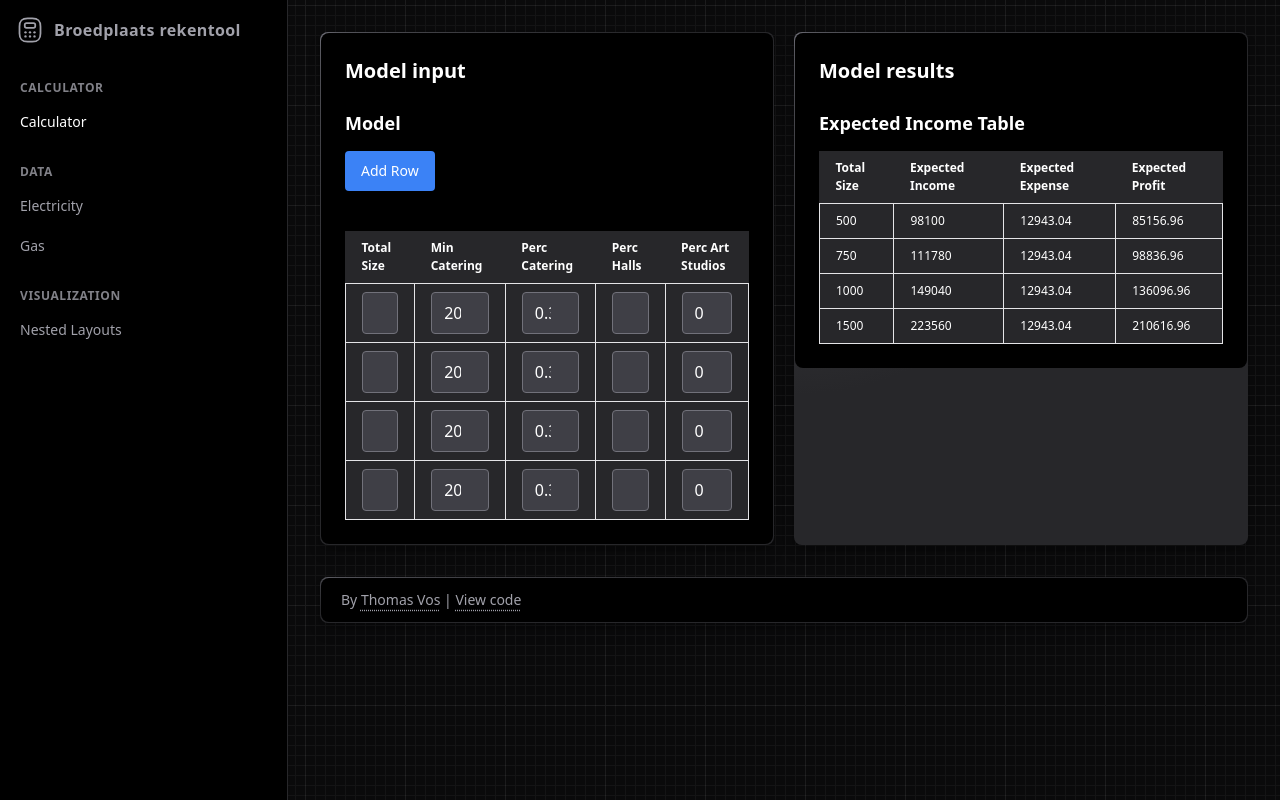
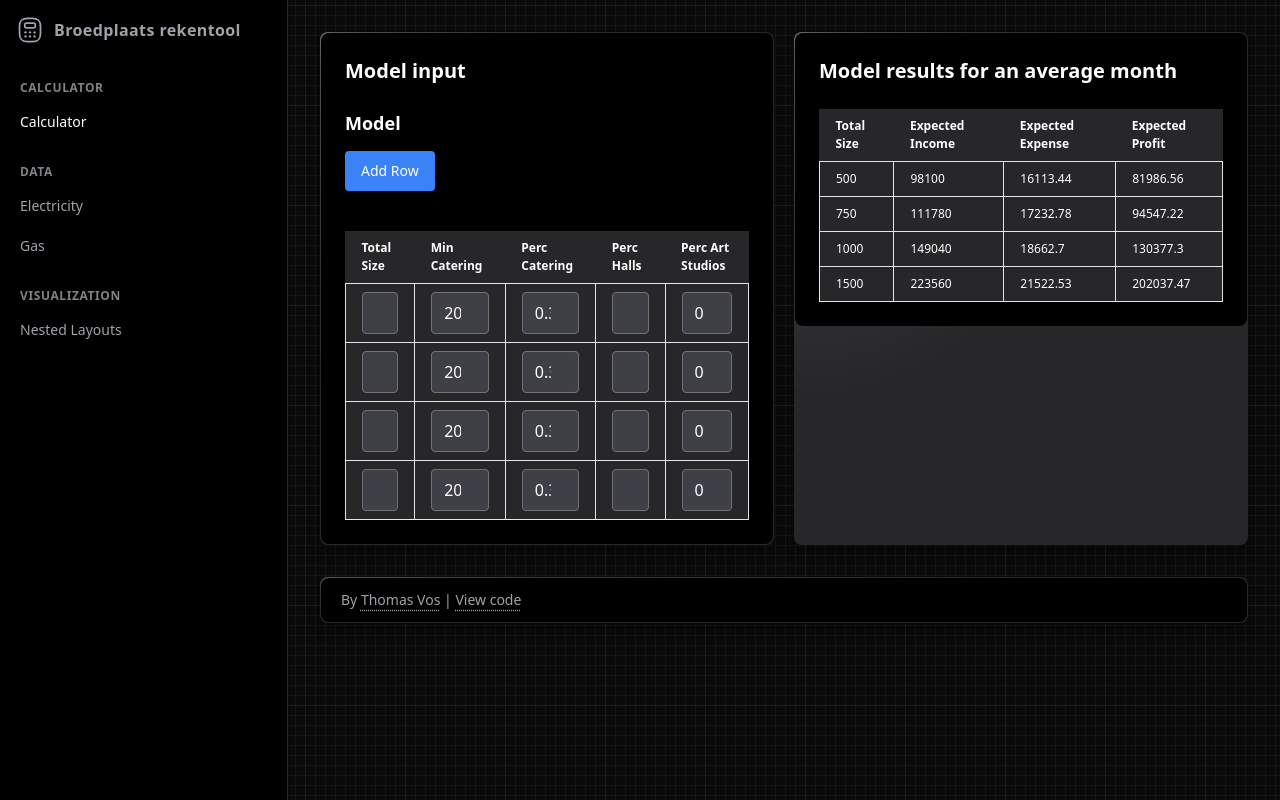
Before and after one commit to T-Vos/broedplaats-rekentool, a Next.js app: page /calculator in a window 1280 px wide. Built offline with nearby package versions, Linux system fonts and the light colour scheme.

Commit message:
adds energy costs

```diff
--- /dev/null
+++ b/app/calculator/calculations.ts
@@ -0,0 +1,42 @@
+export function calculateArtStudioSize(
+  totalSize: number,
+  cateringSize: number,
+  percHalls: number,
+  percArtStudios: number,
+): number {
+  return (totalSize - cateringSize - percHalls * totalSize) * percArtStudios;
+}
+
+export function calculateCateringSize(
+  minCatering = 0,
+  totalSize = 0,
+  percCatering = 0,
+): number {
+  return Math.max(minCatering, totalSize * percCatering);
+}
+
+export function receiveFullRowCalculation(
+  totalSize: number,
+  minCatering: number,
+  percCatering: number,
+  percHalls: number,
+  percArtStudios: number,
+) {
+  const cateringSize = calculateCateringSize(
+    minCatering,
+    totalSize,
+    percCatering,
+  );
+  const artStudioSize = calculateArtStudioSize(
+    totalSize,
+    cateringSize,
+    percHalls,
+    percArtStudios,
+  );
+  const hallSize = totalSize - cateringSize - artStudioSize;
+  return {
+    artStudioSize,
+    cateringSize,
+    hallSize,
+  };
+}
--- /dev/null
+++ b/app/calculator/defaultRows.json
@@ -0,0 +1,42 @@
+[
+  {
+    "totalSize": 500,
+    "minCatering": 200,
+    "percCatering": 0.3,
+    "percHalls": 0.1,
+    "percArtStudios": 0.6,
+    "artStudioSize": null,
+    "cateringSize": null,
+    "hallSize": null
+  },
+  {
+    "totalSize": 750,
+    "minCatering": 200,
+    "percCatering": 0.3,
+    "percHalls": 0.1,
+    "percArtStudios": 0.6,
+    "artStudioSize": null,
+    "cateringSize": null,
+    "hallSize": null
+  },
+  {
+    "totalSize": 1000,
+    "minCatering": 200,
+    "percCatering": 0.3,
+    "percHalls": 0.1,
+    "percArtStudios": 0.6,
+    "artStudioSize": null,
+    "cateringSize": null,
+    "hallSize": null
+  },
+  {
+    "totalSize": 1500,
+    "minCatering": 200,
+    "percCatering": 0.3,
+    "percHalls": 0.1,
+    "percArtStudios": 0.6,
+    "artStudioSize": null,
+    "cateringSize": null,
+    "hallSize": null
+  }
+]
--- a/app/calculator/page.tsx
+++ b/app/calculator/page.tsx
@@ -1,251 +1,20 @@
 'use client';
 
+import { RowData } from '#/lib/row';
+import { Variables } from '#/lib/variables';
+import { ScenarioVariables } from '#/lib/scenarioVariables';
 import { useState } from 'react';
-
-interface RowData {
-  totalSize: number;
-  minCatering: number;
-  percCatering: number;
-  percHalls: number;
-  percArtStudios: number;
-}
-export interface Variables {
-  income: Income;
-  expenses: Expenses;
-  energyUsage: EnergyUsage;
-}
-
-export interface EnergyUsage {
-  electricity: Electricity;
-  gas: Gas;
-}
-
-export interface Electricity {
-  costs: ElectricityCosts;
-  catering: { [key: string]: number };
-  office: { [key: string]: number };
-}
-
-export interface ElectricityCosts {
-  minPerkWh: number;
-  maxPerkWh: number;
-  average: number;
-}
-
-export interface Gas {
-  costs: GasCosts;
-  catering: { [key: string]: number };
-  office: Office;
-}
-
-export interface GasCosts {
-  minPerM3: number;
-  maxPerM3: number;
-  average: number;
-}
-
-export interface Office {
-  minPerM2M3: number;
-  maxPerM2M3: number;
-}
-
-export interface Expenses {
-  labourCosts: LabourCosts;
-  renovation: Renovation;
-  loanCosts: LoanCosts;
-  legalCosts: LegalCosts;
-}
-
-export interface LabourCosts {
-  minCostPerHour: number;
-  maxCostPerHour: number;
-  workingPersonPerHour: number;
-  hoursUsage: number;
-}
-
-export interface LegalCosts {
-  notary: Accountancy;
-  accountancy: Accountancy;
-  uboRegistration: number;
-  registerChamberOfCommerce: number;
-  taxationNumber: number;
-  registrationStockHolders: number;
-  exploitationPermitWithoutTerrarsse: number;
-  exploitationPermitWithTerrarsse: number;
-}
-
-export interface Accountancy {
-  minCost: number;
-  maxCost: number;
-}
-
-export interface LoanCosts {
-  interestRate: number;
-  duration: number;
-  loanAmount: number;
-}
-
-export interface Renovation {
-  maxCostPerM2: number;
-  minCostPerM2: number;
-  furnitureCater: number;
-}
-
-export interface Income {
-  artStudios: ArtStudios;
-  catering: Catering;
-}
-
-export interface ArtStudios {
-  minIncomePerM2: number;
-  maxIncomePerM2: number;
-}
-
-export interface Catering {
-  peoplePerM2: PeoplePerM2;
-  expendure: Expendure;
-  open: Open;
-}
-
-export interface Open {
-  nightsPerWeek: number;
-}
-export interface Expendure {
-  perPerson: number;
-  margin: number;
-}
-
-export interface PeoplePerM2 {
-  max: number;
-  normal: number;
-  terrace: number;
-}
-
-export interface ScenarioVariables {
-  costScenario: 'average' | 'min' | 'max';
-  incomeScenario: 'average' | 'min' | 'max';
-  terraceScenario: boolean;
-}
+import standardVariables from './variables.json';
+import defaultRows from './defaultRows.json';
+import {
+  calculateArtStudioSize,
+  calculateCateringSize,
+  receiveFullRowCalculation,
+} from './calculations';
 
 export default function Page() {
-  const [rows, setRows] = useState<RowData[]>([
-    {
-      totalSize: 500,
-      minCatering: 200,
-      percCatering: 0.3,
-      percHalls: 0.1,
-      percArtStudios: 0.6,
-    },
-    {
-      totalSize: 750,
-      minCatering: 200,
-      percCatering: 0.3,
-      percHalls: 0.1,
-      percArtStudios: 0.6,
-    },
-    {
-      totalSize: 1000,
-      minCatering: 200,
-      percCatering: 0.3,
-      percHalls: 0.1,
-      percArtStudios: 0.6,
-    },
-    {
-      totalSize: 1500,
-      minCatering: 200,
-      percCatering: 0.3,
-      percHalls: 0.1,
-      percArtStudios: 0.6,
-    },
-  ]);
-  const [variables, setVariables] = useState<Variables>({
-    income: {
-      artStudios: {
-        minIncomePerM2: 14,
-        maxIncomePerM2: 16,
-      },
-      catering: {
-        peoplePerM2: {
-          max: 4,
-          normal: 2,
-          terrace: 1.5,
-        },
-        expendure: {
-          perPerson: 25,
-          margin: 0.8,
-        },
-        open: {
-          nightsPerWeek: 3,
-        },
-      },
-    },
-    expenses: {
-      labourCosts: {
-        minCostPerHour: 15,
-        maxCostPerHour: 20,
-        workingPersonPerHour: 2,
-        hoursUsage: 10,
-      },
-      renovation: {
-        maxCostPerM2: 500,
-        minCostPerM2: 300,
-        furnitureCater: 25000,
-      },
-      loanCosts: {
-        interestRate: 0.1,
-        duration: 10,
-        loanAmount: 500000,
-      },
-      legalCosts: {
-        notary: {
-          minCost: 500,
-          maxCost: 1000,
-        },
-        accountancy: {
-          minCost: 800,
-          maxCost: 800,
-        },
-        uboRegistration: 25,
-        registerChamberOfCommerce: 80,
-        taxationNumber: 105.5,
-        registrationStockHolders: 25,
-        exploitationPermitWithoutTerrarsse: 2200,
-        exploitationPermitWithTerrarsse: 2600,
-      },
-    },
-    energyUsage: {
-      electricity: {
-        costs: {
-          minPerkWh: 0.0667,
-          maxPerkWh: 0.6588,
-          average: 0.15735,
-        },
-        catering: {
-          minPerM2Kwh: 75,
-          maxPerM2Kwh: 250,
-        },
-        office: {
-          minPerM2Kwh: 60,
-          maxPerM2Kwh: 100,
-        },
-      },
-      gas: {
-        costs: {
-          minPerM3: 0.2616,
-          maxPerM3: 2.783,
-          average: 0.6329516666666668,
-        },
-        catering: {
-          minPerM2Kwh: 21,
-          maxPerM2Kwh: 40,
-        },
-        office: {
-          minPerM2m3: 12,
-          maxPerM2m3: 23,
-        },
-      },
-    },
-  });
+  const [rows, setRows] = useState<RowData[]>(defaultRows);
+  const [variables, setVariables] = useState<Variables>(standardVariables);
 
   const [ScenarioVariables, setScenarioVariables] = useState<ScenarioVariables>(
     {
@@ -261,19 +30,45 @@ export default function Page() {
     value: number,
   ) => {
     const newRows = [...rows];
-    newRows[index][field] = value;
+    let row = newRows[index];
+    row[field] = value;
+    const { artStudioSize, cateringSize, hallSize } = receiveFullRowCalculation(
+      row.totalSize,
+      row.minCatering,
+      row.percCatering,
+      row.percHalls,
+      row.percArtStudios,
+    );
+    row.artStudioSize = artStudioSize;
+    row.cateringSize = cateringSize;
+    row.hallSize = hallSize;
     setRows(newRows);
   };
 
   const addRow = () => {
+    const totalSize = 500;
+    const minCatering = 200;
+    const percCatering = 0.3;
+    const percHalls = 0.1;
+    const percArtStudios = 0.6;
+    const { artStudioSize, cateringSize, hallSize } = receiveFullRowCalculation(
+      totalSize,
+      minCatering,
+      percCatering,
+      percHalls,
+      percArtStudios,
+    );
     setRows([
       ...rows,
       {
-        totalSize: 500,
-        minCatering: 200,
-        percCatering: 0.3,
-        percHalls: 0.1,
-        percArtStudios: 0.6,
+        totalSize: totalSize,
+        minCatering: minCatering,
+        percCatering: percCatering,
+        percHalls: percHalls,
+        percArtStudios: percArtStudios,
+        artStudioSize: artStudioSize,
+        cateringSize: cateringSize,
+        hallSize: hallSize,
       },
     ]);
   };
@@ -290,29 +85,26 @@ export default function Page() {
   };
 
   const calculateExpectedIncome = (row: RowData) => {
-    const cateringSize: number = Math.max(
-      row.minCatering,
-      row.totalSize * row.percCatering,
-    );
+    checkCorrectVariables(row);
+    row.artStudioSize = row.artStudioSize || 1;
+    row.cateringSize = row.cateringSize || 1;
     const cateringIncome: number =
-      cateringSize *
+      row.cateringSize *
       variables.income.catering.peoplePerM2.normal *
       variables.income.catering.expendure.perPerson *
       variables.income.catering.expendure.margin *
       variables.income.catering.open.nightsPerWeek *
-      4;
-    const artSize: number =
-      (row.totalSize - cateringSize - row.percHalls * row.totalSize) *
-      row.percArtStudios;
+      4; // 4 weeks in a month - This could be improved
+
     const artStudioIncome: number =
-      artSize * variables.income.artStudios.minIncomePerM2;
+      row.artStudioSize * variables.income.artStudios.minIncomePerM2;
     return cateringIncome + artStudioIncome;
   };
   const calculateExpectedExpenses = (row: RowData) => {
     let legalCosts = calculateLegalCosts();
     let loanCosts = calculateLoanCosts();
     let energyCosts = calculateEnergyCosts(row);
-    return parseFloat((legalCosts + loanCosts).toFixed(2));
+    return parseFloat((legalCosts + loanCosts + energyCosts).toFixed(2));
   };
 
   const calculateLoanCosts = (): number => {
@@ -327,34 +119,36 @@ export default function Page() {
       (1 - Math.pow(1 + monthlyInterestRate, -numberOfPayments))
     );
   };
+
   const calculateEnergyCosts = (row: RowData): number => {
     let energyCosts = 0;
+    row.cateringSize = row.cateringSize || 1;
+    row.artStudioSize = row.artStudioSize || 1;
     const electricityCosts = variables.energyUsage.electricity.costs;
     const gasCosts = variables.energyUsage.gas.costs;
+
     const cateringElectricity = variables.energyUsage.electricity.catering;
     const officeElectricity = variables.energyUsage.electricity.office;
+
     const cateringGas = variables.energyUsage.gas.catering;
     const officeGas = variables.energyUsage.gas.office;
-    const cateringSize = Math.max(
-      row.minCatering,
-      row.totalSize * row.percCatering,
-    );
-    const hallsSize = row.totalSize * row.percHalls;
-    const artSize = row.totalSize * row.percArtStudios;
+
     const cateringElectricityCost =
-      cateringSize *
+      row.cateringSize *
       cateringElectricity.minPerM2Kwh *
       electricityCosts.minPerkWh;
+
     const officeElectricityCost =
-      (row.totalSize - cateringSize - hallsSize) *
+      row.artStudioSize *
       officeElectricity.minPerM2Kwh *
       electricityCosts.minPerkWh;
+
     const cateringGasCost =
-      cateringSize * cateringGas.minPerM2Kwh * gasCosts.minPerM3;
+      row.cateringSize * cateringGas.minPerM2Kwh * gasCosts.minPerM3;
+
     const officeGasCost =
-      (row.totalSize - cateringSize - hallsSize) *
-      officeGas.minPerM2M3 *
-      gasCosts.minPerM3;
+      row.artStudioSize * officeGas.minPerM2M3 * gasCosts.minPerM3;
+
     energyCosts =
       cateringElectricityCost +
       officeElectricityCost +
@@ -499,8 +293,9 @@ export default function Page() {
         <div className="rounded-lg bg-black p-3.5 lg:p-6">
           <div className="space-y-9">
             <div className="prose prose-sm prose-invert max-w-none">
-              <h1 className="text-xl font-bold">Model results</h1>
-              <h2 className="mt-6 text-lg font-bold">Expected Income Table</h2>
+              <h1 className="text-xl font-bold">
+                Model results for an average month
+              </h1>
               <table className="min-w-full bg-gray-800 text-white">
                 <thead>
                   <tr>
@@ -536,4 +331,32 @@ export default function Page() {
       </div>
     </>
   );
+
+  function checkCorrectVariables(row: RowData) {
+    let updated = false;
+    if (!row.cateringSize || row.cateringSize === 0) {
+      row.cateringSize = calculateCateringSize(
+        row.minCatering,
+        row.totalSize,
+        row.percCatering,
+      );
+      updated = true;
+    }
+    if (!row.artStudioSize || row.artStudioSize === 0) {
+      row.artStudioSize = calculateArtStudioSize(
+        row.totalSize,
+        row.cateringSize,
+        row.percHalls,
+        row.percArtStudios,
+      );
+      updated = true;
+    }
+    if (updated) {
+      setRows((prevRows) => {
+        const newRows = [...prevRows];
+        newRows[rows.indexOf(row)] = row;
+        return newRows;
+      });
+    }
+  }
 }
--- a/app/calculator/variables.json
+++ b/app/calculator/variables.json
@@ -13,6 +13,9 @@
       "expendure": {
         "perPerson": 25,
         "margin": 0.8
+      },
+      "open": {
+        "nightsPerWeek": 3
       }
     }
   },
@@ -46,8 +49,8 @@
       "registerChamberOfCommerce": 80,
       "taxationNumber": 105.5,
       "registrationStockHolders": 25,
-      "exploitationPermit_withoutTerrarsse": 2200,
-      "exploitationPermit_withTerrarsse": 2600
+      "exploitationPermitWithoutTerrarsse": 2200,
+      "exploitationPermitWithTerrarsse": 2600
     }
   },
   "energyUsage": {
@@ -61,7 +64,7 @@
         "minPerM2Kwh": 75,
         "maxPerM2Kwh": 250
       },
-      "Office": {
+      "office": {
         "minPerM2Kwh": 60,
         "maxPerM2Kwh": 100
       }
@@ -76,9 +79,9 @@
         "minPerM2Kwh": 21,
         "maxPerM2Kwh": 40
       },
-      "Office": {
-        "minPerM2m3": 12,
-        "maxPerM2m3": 23
+      "office": {
+        "minPerM2M3": 12,
+        "maxPerM2M3": 23
       }
     }
   }
--- a/app/electricity/page.tsx
+++ b/app/electricity/page.tsx
@@ -1,9 +1,8 @@
 import { PlusIcon } from '@heroicons/react/24/outline';
 import electricity_data from './data.json';
-import { mean, median, max, min, variance, log } from 'mathjs';
+import { mean, median, max, min, variance } from 'mathjs';
 import HistogramWithDistribution from '#/ui/HistogramWithDistribution';
 import SimpleBlock from '#/ui/simple-block';
-import { subtle } from 'crypto';
 export default function Page() {
   return (
     <>
--- /dev/null
+++ b/lib/row.ts
@@ -0,0 +1,10 @@
+export interface RowData {
+  totalSize: number;
+  minCatering: number;
+  percCatering: number;
+  percHalls: number;
+  percArtStudios: number;
+  artStudioSize?: number | null;
+  cateringSize?: number | null;
+  hallSize?: number | null;
+}
--- /dev/null
+++ b/lib/scenarioVariables.ts
@@ -0,0 +1,5 @@
+export interface ScenarioVariables {
+  costScenario: 'average' | 'min' | 'max';
+  incomeScenario: 'average' | 'min' | 'max';
+  terraceScenario: boolean;
+}
--- /dev/null
+++ b/lib/variables.ts
@@ -0,0 +1,111 @@
+export interface Variables {
+  income: Income;
+  expenses: Expenses;
+  energyUsage: EnergyUsage;
+}
+
+export interface EnergyUsage {
+  electricity: Electricity;
+  gas: Gas;
+}
+
+export interface Electricity {
+  costs: ElectricityCosts;
+  catering: { [key: string]: number };
+  office: { [key: string]: number };
+}
+
+export interface ElectricityCosts {
+  minPerkWh: number;
+  maxPerkWh: number;
+  average: number;
+}
+
+export interface Gas {
+  costs: GasCosts;
+  catering: { [key: string]: number };
+  office: Office;
+}
+
+export interface GasCosts {
+  minPerM3: number;
+  maxPerM3: number;
+  average: number;
+}
+
+export interface Office {
+  minPerM2M3: number;
+  maxPerM2M3: number;
+}
+
+export interface Expenses {
+  labourCosts: LabourCosts;
+  renovation: Renovation;
+  loanCosts: LoanCosts;
+  legalCosts: LegalCosts;
+}
+
+export interface LabourCosts {
+  minCostPerHour: number;
+  maxCostPerHour: number;
+  workingPersonPerHour: number;
+  hoursUsage: number;
+}
+
+export interface LegalCosts {
+  notary: Accountancy;
+  accountancy: Accountancy;
+  uboRegistration: number;
+  registerChamberOfCommerce: number;
+  taxationNumber: number;
+  registrationStockHolders: number;
+  exploitationPermitWithoutTerrarsse: number;
+  exploitationPermitWithTerrarsse: number;
+}
+
+export interface Accountancy {
+  minCost: number;
+  maxCost: number;
+}
+
+export interface LoanCosts {
+  interestRate: number;
+  duration: number;
+  loanAmount: number;
+}
+
+export interface Renovation {
+  maxCostPerM2: number;
+  minCostPerM2: number;
+  furnitureCater: number;
+}
+
+export interface Income {
+  artStudios: ArtStudios;
+  catering: Catering;
+}
+
+export interface ArtStudios {
+  minIncomePerM2: number;
+  maxIncomePerM2: number;
+}
+
+export interface Catering {
+  peoplePerM2: PeoplePerM2;
+  expendure: Expendure;
+  open: Open;
+}
+
+export interface Open {
+  nightsPerWeek: number;
+}
+export interface Expendure {
+  perPerson: number;
+  margin: number;
+}
+
+export interface PeoplePerM2 {
+  max: number;
+  normal: number;
+  terrace: number;
+}
```
